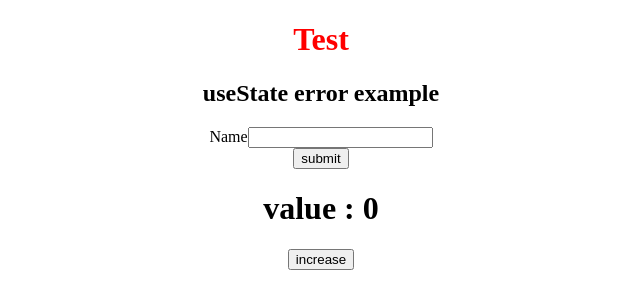
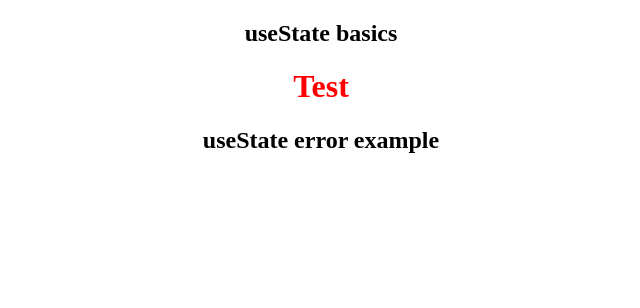
Before and after one commit to Codekazuki/40daysofreact, a React (Create React App) app: page / in a window 1280 px wide. Shown: the top 308 px of the page, without its empty margins (319-959 px from the left). Built offline with nearby package versions, Linux system fonts and the light colour scheme.

Commit message:
tailwind starter

```diff
--- a/src/App.js
+++ b/src/App.js
@@ -1,14 +1,14 @@
 import "./App.css";
 import Test from "./Testing/Test";
 import ErrorExample from "./tutorial/01-useState/starter/01-error-example";
-import UseRefBasics from "./tutorial/07-useRef/starter/01-useRef-basics";
+import UseStatesBasics from "./tutorial/01-useState/starter/02-useState-basics";
 
 function App() {
   return (
     <div className='App'>
+      <UseStatesBasics />
       <Test />
       <ErrorExample />
-      <UseRefBasics />
     </div>
   );
 }
```
